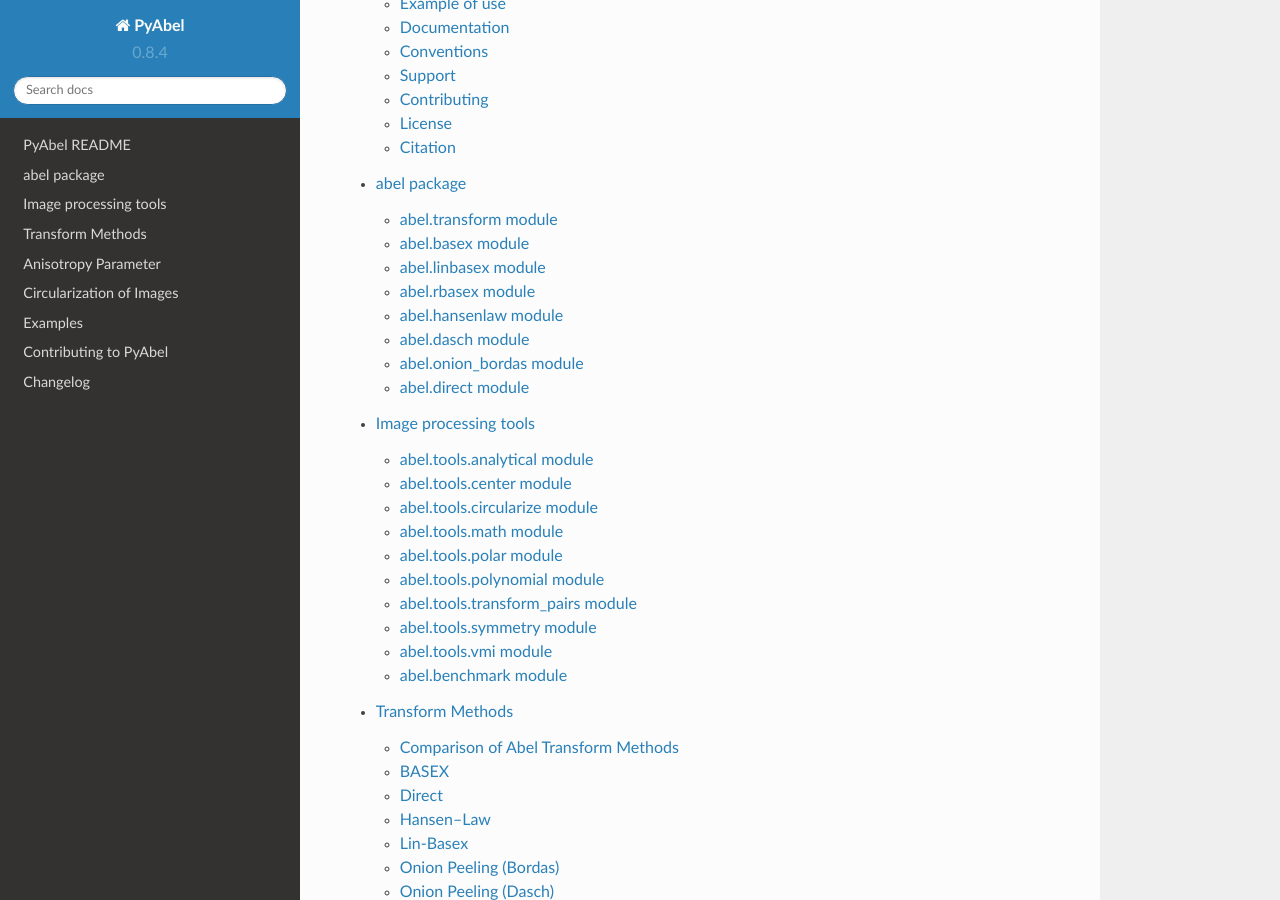
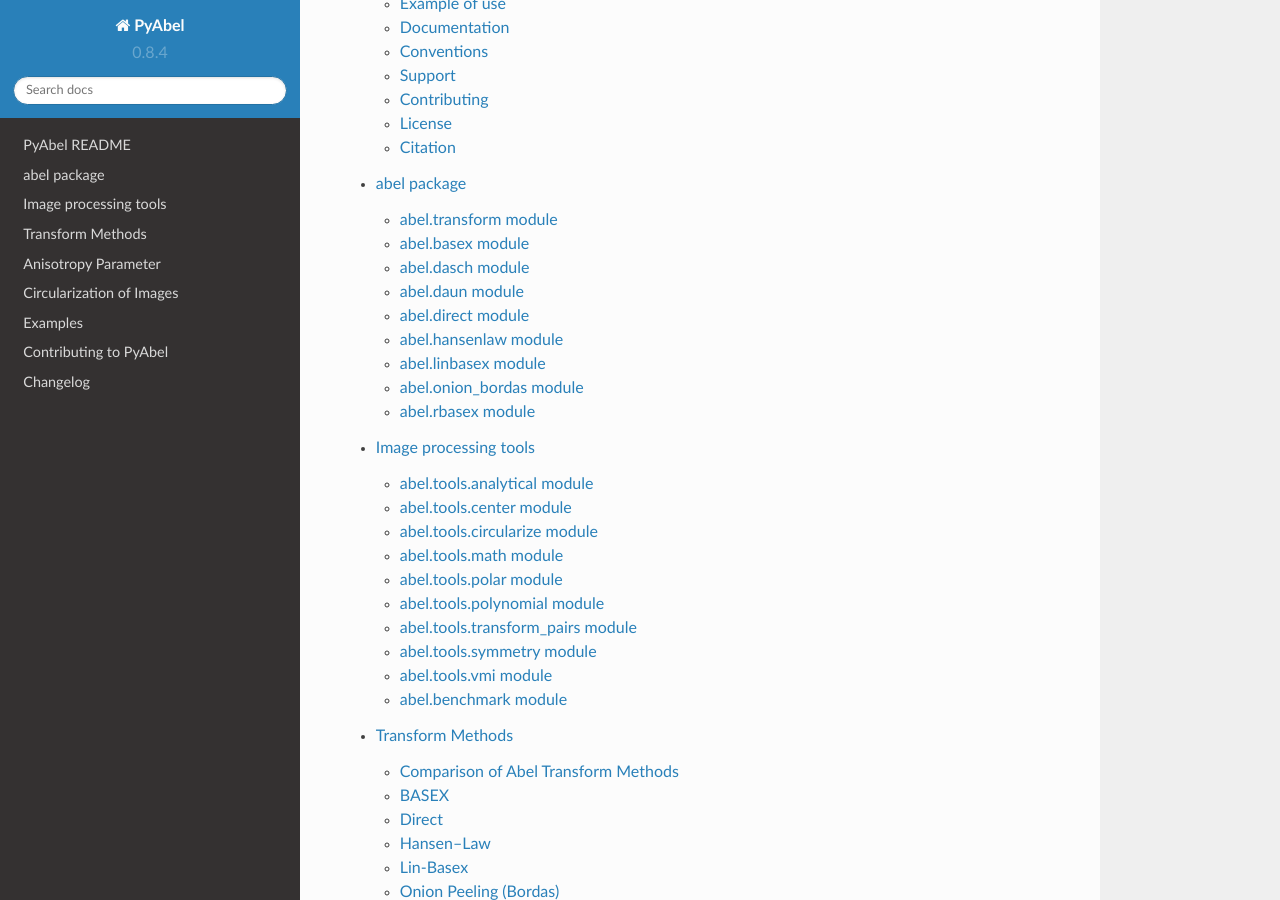
Before and after one commit to PyAbel/PyAbel, a Sphinx documentation site: the page built from doc/index.rst, in a window 1280 px wide and 900 px high, scrolled down 372 px. Built offline with Sphinx 7.4.7 and the Read the Docs theme 2.0.0, drawn with Linux system fonts in a browser that asks for light colours; some of the changed lines change nothing that is shown.

Commit message:
Add to documentation; reorder modules alphabetically

```diff
--- a/doc/abel.rst
+++ b/doc/abel.rst
@@ -18,18 +18,26 @@
     :undoc-members:
     :show-inheritance:
 
-abel.linbasex module
---------------------
+abel.dasch module
+-----------------
 
-.. automodule:: abel.linbasex
+.. automodule:: abel.dasch
     :members:
     :undoc-members:
     :show-inheritance:
 
-abel.rbasex module
+abel.daun module
+----------------
+
+.. automodule:: abel.daun
+    :members:
+    :undoc-members:
+    :show-inheritance:
+
+abel.direct module
 ------------------
 
-.. automodule:: abel.rbasex
+.. automodule:: abel.direct
     :members:
     :undoc-members:
     :show-inheritance:
@@ -42,10 +50,10 @@
     :undoc-members:
     :show-inheritance:
 
-abel.dasch module
------------------
+abel.linbasex module
+--------------------
 
-.. automodule:: abel.dasch
+.. automodule:: abel.linbasex
     :members:
     :undoc-members:
     :show-inheritance:
@@ -58,10 +66,10 @@
     :undoc-members:
     :show-inheritance:
 
-abel.direct module
+abel.rbasex module
 ------------------
 
-.. automodule:: abel.direct
+.. automodule:: abel.rbasex
     :members:
     :undoc-members:
     :show-inheritance:
```
